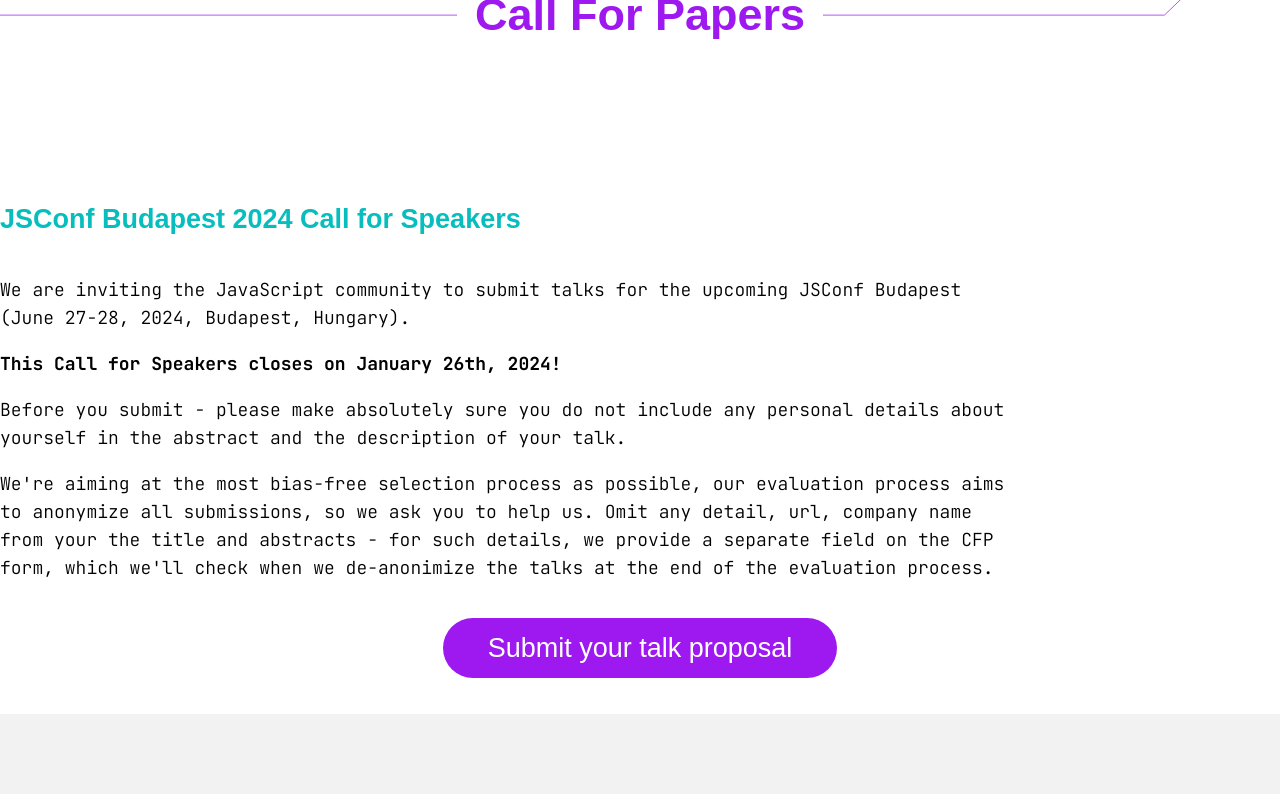
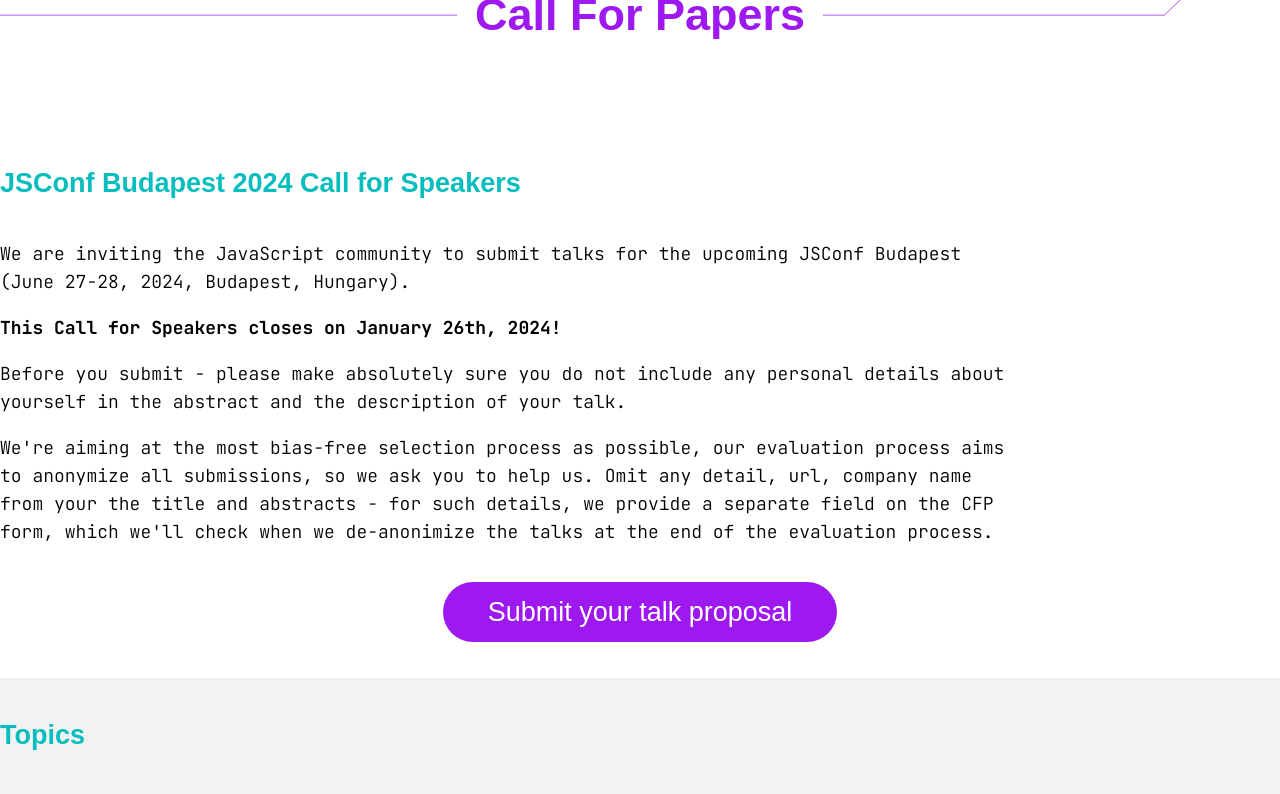
Before and after one commit to JSConfBp/2024.jsconfbp.com, a Next.js app: page /call-for-papers in a window 1280 px wide. Shown: the part 580-1374 px from the top of the page. Built offline with nearby package versions, Linux system fonts and the light colour scheme; a web font is replaced by a local one.

Commit message:
rework ColoredSection to wrap children in a block

```diff
--- a/pages/call-for-papers.tsx
+++ b/pages/call-for-papers.tsx
@@ -14,9 +14,8 @@ function CallForPapers() {
       />
       <Divider><h1>Call For Papers</h1></Divider>
 
-      <ColoredSection className="mt-n2">
-        <div className="x-container text-left ">
-          <h2>JSConf Budapest 2024 Call for Speakers</h2>
+      <ColoredSection>
+        <h2 className="mt-0">JSConf Budapest 2024 Call for Speakers</h2>
         <p>We are inviting the JavaScript community to submit talks for the upcoming JSConf Budapest (June 27-28, 2024, Budapest, Hungary).</p>
         <strong>This Call for Speakers closes on January 26th, 2024!</strong>
 
@@ -26,13 +25,11 @@ function CallForPapers() {
         <p>
           We're aiming at the most bias-free selection process as possible, our evaluation process aims to anonymize all submissions, so we ask you to help us. Omit any detail, url, company name from your the title and abstracts - for such details, we provide a separate field on the CFP form, which we'll check when we de-anonimize the talks at the end of the evaluation process.
         </p>
-        </div>
       </ColoredSection>
 
       <CfpButton className="mb-2">Submit your talk proposal</CfpButton>
 
       <ColoredSection background="light-section">
-        <div className="x-container text-left">
         <h2>Topics</h2>
         <p>We like to see anything that fits into the topics like:</p>
         <ul>
@@ -46,12 +43,10 @@ function CallForPapers() {
           <li>Crossroads of Technologies</li>
           <li>...Anything you want, that you feel passionate about and relates to the Web or JavaScript</li>
         </ul>
-        </div>
       </ColoredSection>
 
 
       <ColoredSection>
-        <div className="x-container text-left">
         <h2>Perks</h2>
         <p>If you get selected as a speaker at JSConf Budapest, here’s what we provide:</p>
         <strong>Your travel to Budapest covered</strong>
@@ -80,11 +75,9 @@ function CallForPapers() {
         </ul>
         <p>If your employer can cover your travel and hotel, we are happy to list them as an awesome company sponsor. The money we save will be used to make the conference more fabulous.</p>
         <p>If you have any special requirements, non-return trips, just let us know, we can usually work these things out.</p>
-        </div>
       </ColoredSection>
 
       <ColoredSection background="light-section">
-        <div className="x-container text-left">
         <h2>Guidelines</h2>
         <strong>Submit your proposal by January 26th 2024, 23:59:59 CEST.</strong>
         <p>We're aiming at the most bias-free selection process as possible, so we ask you to help us. Omit any detail, url, company name from your the title and abstracts - for such details, we provide a separate field on the CFP form.</p>
@@ -94,11 +87,9 @@ function CallForPapers() {
         <p>Don’t overdo it either. If you need more than two paragraphs to get to the point of your topic, we need to ask you to slim things down. With the amount of submissions we get, the quicker you can to make a good impression, the better.</p>
         <p>Original topics - one of the things we like to do with JSConf Budapest is to push the community forward. We can’t do this if the same people keep talking about the same things all the time. Thus, we favor original content. If you want to discuss a topic that you have talked about elsewhere, try to add a twist, or new research, or development, something unique. Of course, if your talk is plain awesome as-is, go for that :)</p>
         <p>Simply assume this: the audience has infinite intelligence but zero knowledge.</p>
-        </div>
       </ColoredSection>
 
       <ColoredSection >
-        <div className="x-container text-left">
         <h2>Selection process</h2>
         <p>Here’s how we pick our talks:</p>
         <ul>
@@ -119,11 +110,9 @@ function CallForPapers() {
         <p>
           Check out our <Link href="/600-proposals">blogpost on how we manage to evaluate the CFP submissions.</Link>
         </p>
-        </div>
       </ColoredSection>
 
       <ColoredSection background="light-section">
-        <div className="x-container text-left">
         <h2>We're here to help!</h2>
         <p>Not everybody is a natural talent on stage. Not everybody can produce kick-ass slide-decks. Not everybody is a live-demo-god. Not everybody knows they have something great to talk about. There are about a million reasons why you don’t consider yourself a speaker.</p>
         <p>We are here to prove you wrong.If all you have is a gut feeling that you should be on stage, we are here to reach out and help you to develop or hone the skills you think you lack to deliver a great presentation.</p>
@@ -134,7 +123,6 @@ function CallForPapers() {
           <br />
           (just please don’t use this address to submit a proposal).
         </p>
-        </div>
       </ColoredSection>
 
       <CfpButton className="mt-2">Submit your talk proposal</CfpButton>
--- a/ui/colored-section.module.scss
+++ /dev/null
@@ -1,13 +0,0 @@
-.main {
-  strong {
-    display: block;
-    font-weight: 700;
-    margin: 1rem 0;
-  }
-
-  ul {
-    list-style-type: inherit;
-    padding-left: 2rem;
-    margin: 1rem 0;
-  }
-}
--- a/ui/colored-section.tsx
+++ b/ui/colored-section.tsx
@@ -1,6 +1,5 @@
 import classNames from "classnames"
 
-import styles from "./colored-section.module.scss"
 import { ColorNames } from "../pages/_app";
 
 type ColoredSectionProps = {
@@ -14,6 +13,7 @@ function ColoredSection({
     children = undefined,
     background = "background",
     className = "",
+    sectionClassName = "",
     ...props
 }: ColoredSectionProps) {
 
@@ -23,11 +23,13 @@ function ColoredSection({
 
     return (
         <section
-            className={classNames(styles.main, className, "x-fill py-2 col center")}
+            className={classNames(sectionClassName, "x-fill pb-2 col align-center")}
             style={{ backgroundColor: `var(--${background})` }}
             {...props}
         >
-            {children}
+            <div className={classNames(className, "x-container")}>
+                {children}
+            </div>
         </section >
     )
 }
```
Lines whose indentation alone changed are shown as unchanged.
